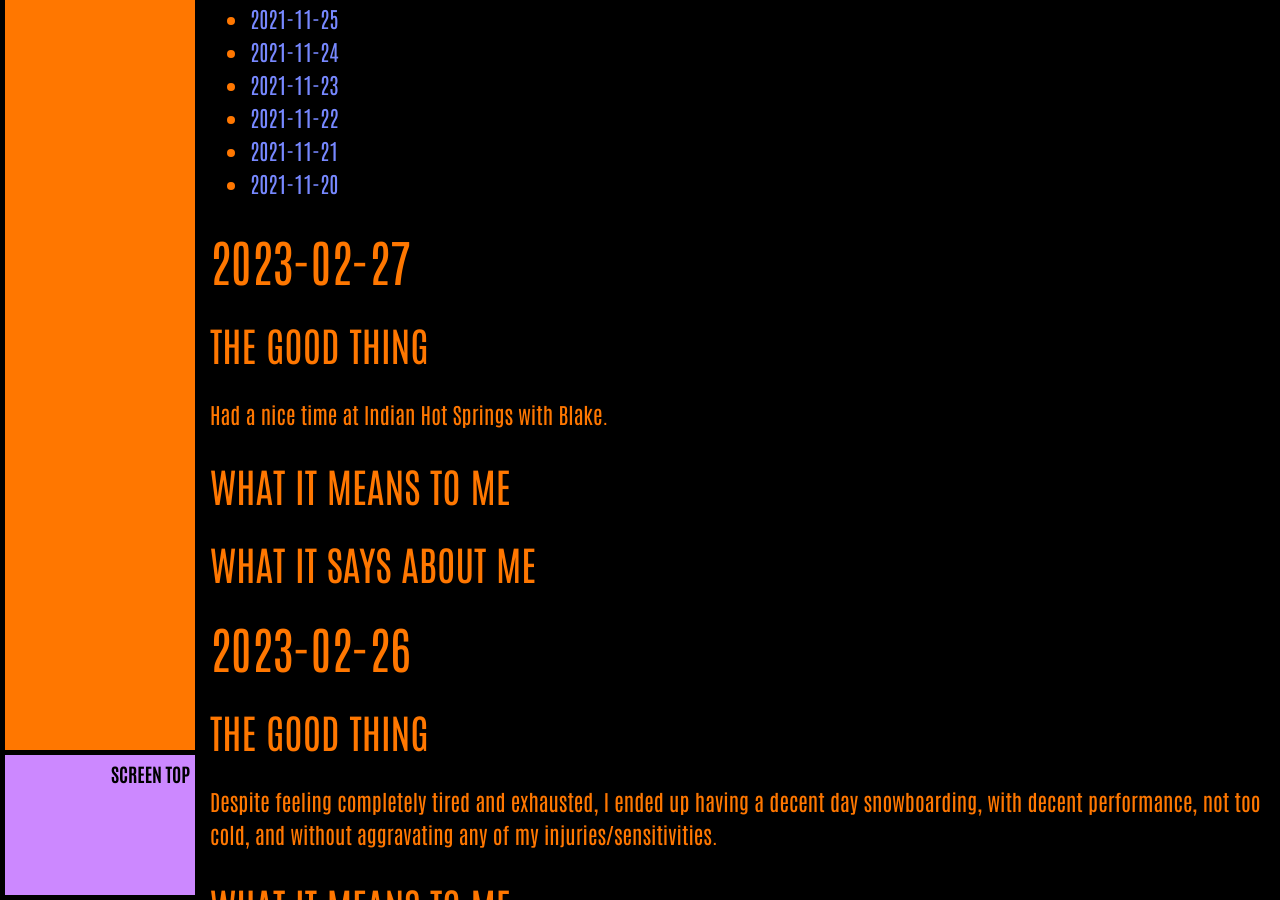
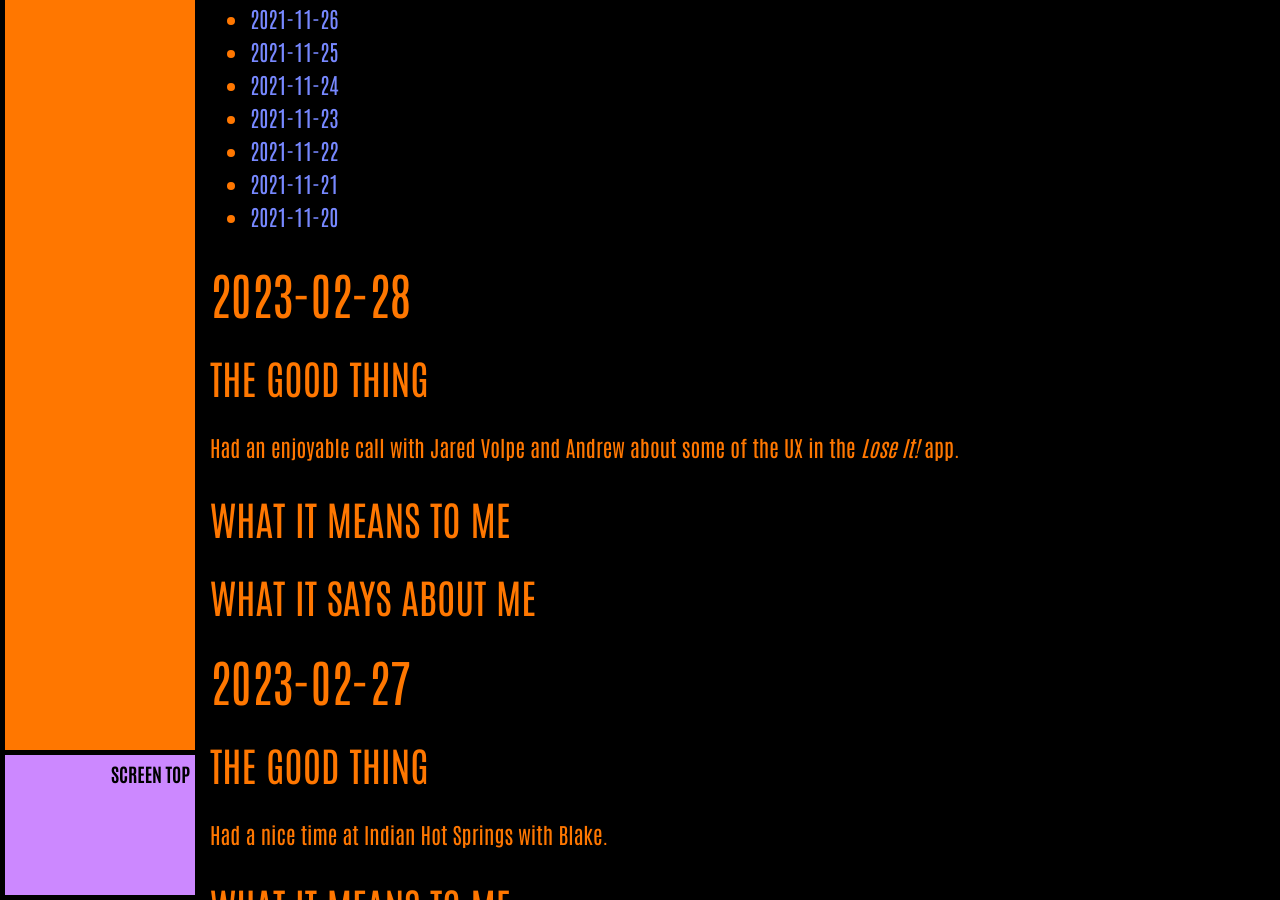
Before and after one commit to ArthurZey/arthurzey.github.io, a Jekyll site: the page built from _pages/one-good-thing.md, in a window 1280 px wide and 900 px high, scrolled down 9570 px. Built offline with Jekyll 4.4.1, drawn with Linux system fonts in a browser that asks for light colours; some of the changed text lies outside the part shown.

Commit message:
added stub for 2023-02-28

```diff
--- a/_pages/one-good-thing.md
+++ b/_pages/one-good-thing.md
@@ -13,6 +13,15 @@ sitemap: false
 {:toc}
 {::options toc_levels="2" /}
 
+## 2023-02-28
+### The Good Thing
+Had an enjoyable call with Jared Volpe and Andrew about some of the UX in the _Lose It!_ app.
+### What It Means to Me
+
+### What It Says about Me
+
+
+
 ## 2023-02-27
 ### The Good Thing
 Had a nice time at Indian Hot Springs with Blake.
```
Also changed, not shown: other parts of _pages/one-good-thing.md (+1 -1 lines).
